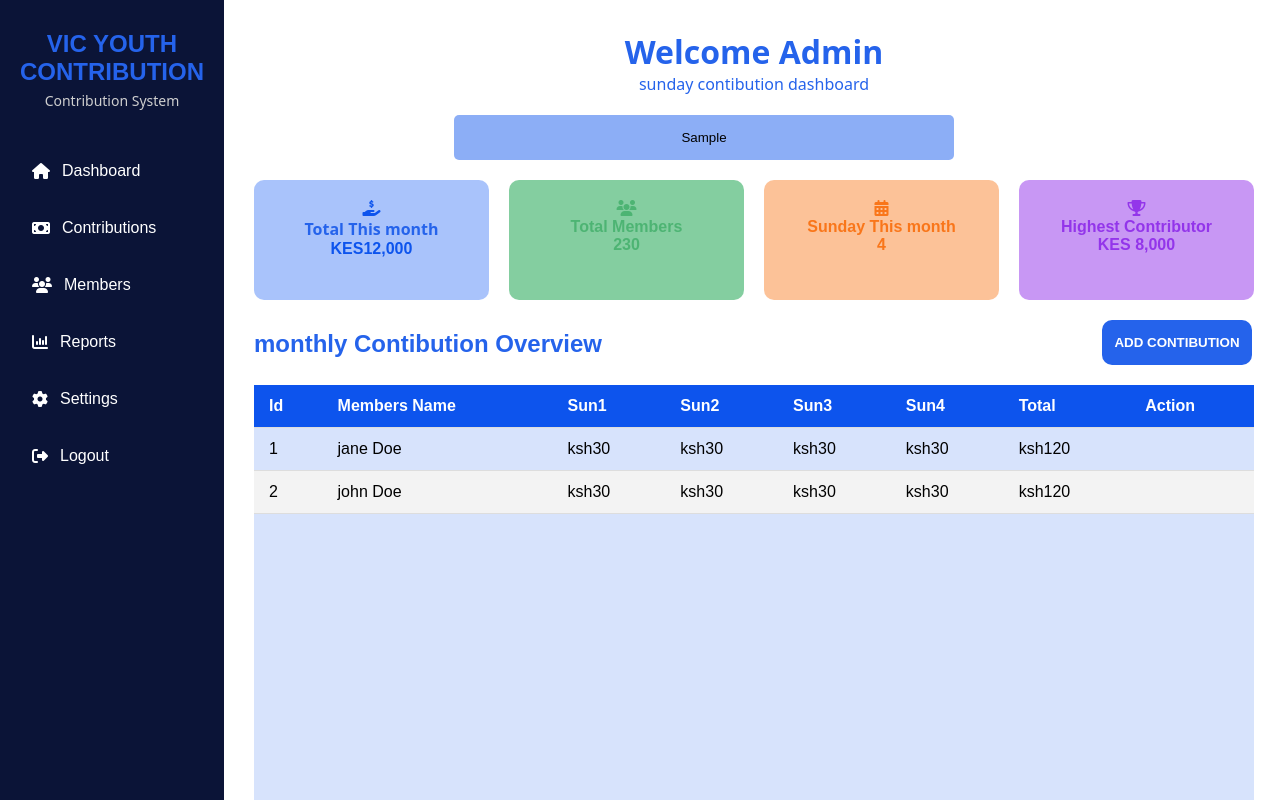
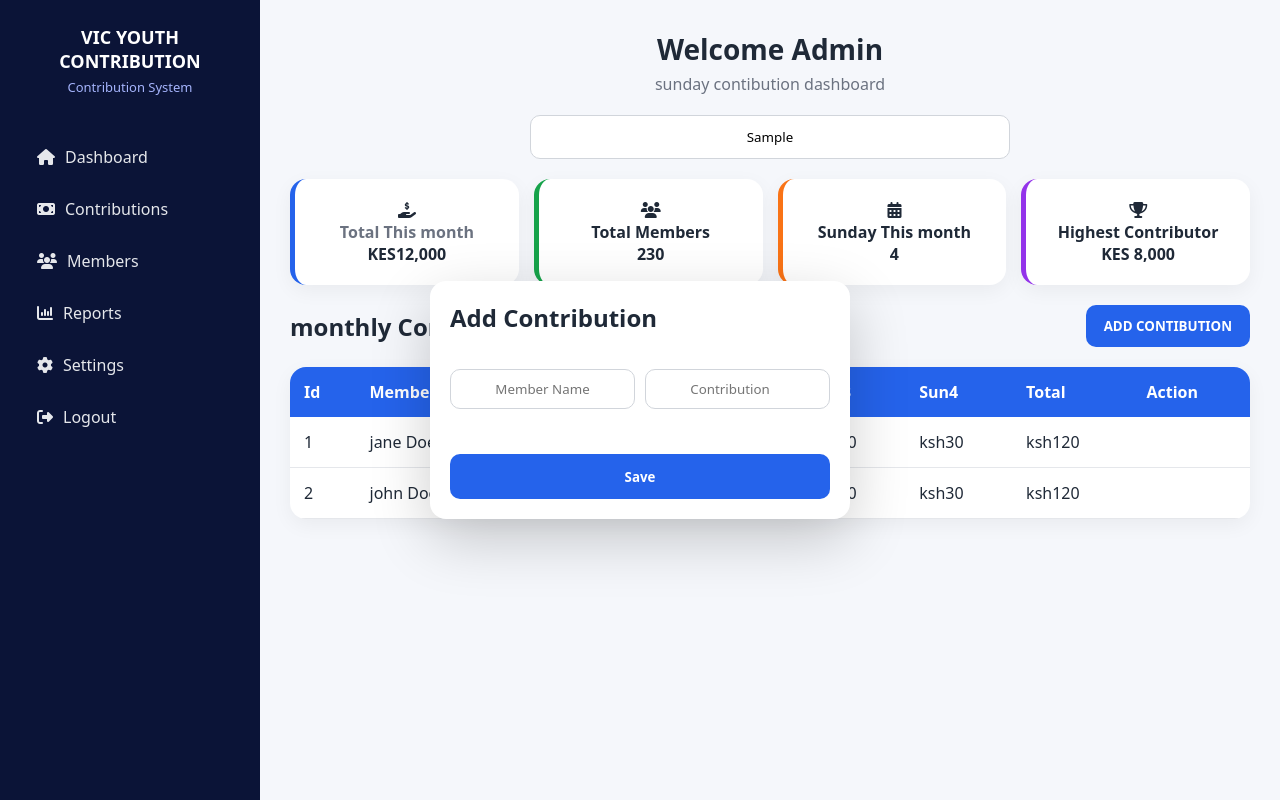
Before and after one commit to ALGORITHIM574/VIC-PROJECT, a plain HTML site: page dashboard.html in a window 1280 px wide. Both pictures are taken after typing "Sample" into the empty fields and a click on the button "ADD CONTIBUTION". Shown: the top 800 px of the page. Drawn offline with Linux system fonts and the light colour scheme.

Commit message:
upgrade to the application

```diff
--- a/css/style.css
+++ b/css/style.css
@@ -1,22 +1,37 @@
+/* =========================
+   RESET + BASE
+========================= */
 * {
   margin: 0;
   padding: 0;
   box-sizing: border-box;
-  font-family: Arial, sans-serif;
+  font-family:
+    system-ui,
+    -apple-system,
+    Segoe UI,
+    Roboto,
+    Arial,
+    sans-serif;
 }
 
 body {
   display: flex;
   min-height: 100vh;
+  background: #f5f7fb;
+  color: #1f2937;
 }
 
-/* Sidebar */
-
+/* =========================
+   SIDEBAR (PROFESSIONAL)
+========================= */
 .sidebar {
-  width: 250px;
+  width: 260px;
   background: #0b1437;
   color: white;
-  padding: 20px;
+  padding: 25px;
+  position: sticky;
+  top: 0;
+  height: 100vh;
 }
 
 .logo {
@@ -25,19 +40,15 @@ body {
 }
 
 .logo h2 {
-  margin-bottom: 5px;
-  transition: transform 0.5s ease;
-}
-.logo h2:hover {
-  cursor: pointer;
-  font-weight: bolder;
-  color: #2563eb;
-  transform: scale(1.1);
+  font-size: 18px;
+  font-weight: 700;
+  color: #ffffff;
 }
 
 .logo p {
-  font-size: 14px;
-  color: #cfcfcf;
+  font-size: 13px;
+  color: #a5b4fc;
+  margin-top: 5px;
 }
 
 .menu {
@@ -45,180 +56,367 @@ body {
 }
 
 .menu li {
-  margin-bottom: 15px;
+  margin-bottom: 10px;
 }
 
 .menu a {
   text-decoration: none;
-  color: white;
+  color: #e5e7eb;
   display: flex;
   align-items: center;
-  gap: 12px;
-  padding: 12px;
-  border-radius: 8px;
+  gap: 10px;
+  padding: 10px 12px;
+  border-radius: 10px;
   transition: 0.3s;
 }
 
 .menu a:hover {
   background: #2563eb;
+  color: white;
 }
 
-/* Main Content */
-
+/* =========================
+   MAIN CONTENT
+========================= */
 .main-content {
   flex: 1;
   padding: 30px;
-  background: white;
 }
-h1,
+
+/* HEADER TEXT */
+h1 {
+  font-size: 28px;
+  font-weight: 700;
+  text-align: center;
+  margin-bottom: 5px;
+}
+
 p {
   text-align: center;
-  font-family:
-    system-ui,
-    -apple-system,
-    BlinkMacSystemFont,
-    "Segoe UI",
-    Roboto,
-    Oxygen,
-    Ubuntu,
-    Cantarell,
-    "Open Sans",
-    "Helvetica Neue",
-    sans-serifs;
-  color: #2563eb;
-}
-input {
-  background-color: #0d54ed79;
-  margin-top: 2%;
-  width: 50%;
-  height: 4%;
-  margin-left: 20%;
-  border-radius: 5px;
-  border: none;
-  text-align: center;
-}
-.divs {
-  margin-top: 2%;
-  margin-bottom: 2%;
-  display: flex;
-  flex-direction: row;
-  gap: 2%;
-}
-.totalMonth {
-  width: 250px;
-  height: 120px;
-  background: #195ff45f;
-  color: white;
-  border-radius: 10px;
-  padding: 20px;
-}
-.totalMonth {
-  color: #0d54ed;
-  font-weight: bold;
-  text-align: center;
-}
-.totalMember {
-  width: 250px;
-  height: 120px;
-  background: #16a34a86;
-  color: white;
-  border-radius: 10px;
-  padding: 20px;
-}
-.totalMember {
-  color: #2aa3579c;
-  font-weight: bold;
-  text-align: center;
-}
-.sunday {
-  width: 250px;
-  height: 120px;
-  background: #f9741670;
-  color: white;
-  border-radius: 10px;
-  padding: 20px;
-}
-.sunday {
-  color: #f97416f7;
-  font-weight: bold;
-  text-align: center;
-}
-.HCB {
-  width: 250px;
-  height: 120px;
-  background: #9233ea81;
-  color: white;
-  border-radius: 10px;
-  padding: 20px;
-}
-.HCB {
-  color: #9233eafa;
-  font-weight: bold;
-  text-align: center;
+  color: #6b7280;
 }
 
-.main {
-  display: flex;
-  flex-direction: row;
-  gap: 50%;
+/* =========================
+   SEARCH INPUT
+========================= */
+input {
+  width: 50%;
+  max-width: 500px;
+  padding: 12px;
+  margin: 20px auto;
+  display: block;
+  border-radius: 10px;
+  border: 1px solid #d1d5db;
+  background: white;
+  text-align: center;
+  outline: none;
+  transition: 0.2s;
 }
 
-h2 {
-  color: #2563eb;
-  padding-top: 10px;
+input:focus {
+  border-color: #2563eb;
+  box-shadow: 0 0 0 3px rgba(37, 99, 235, 0.2);
 }
-button {
-  width: 150px;
-  height: 45px;
-  border-radius: 10px;
-  background-color: #2563eb;
-  color: white;
-  font-weight: bolder;
-  border: none;
-  transition: transform 0.5s ease;
-}
-button:hover {
-  background-color: #0d54ed;
-  transform: scale(1.1);
-}
-/*tables*/
-.tables {
-  margin-top: 2%;
-  width: 100%;
-  height: 100vh;
-  border-radius: 20px;
-  background-color: #0d54ed2a;
-}
-/* tables */
-/* Style the overall table */
-.custom-table {
-  width: 100%;
-  border-collapse: collapse; /* Merges cell borders into a single border */
-  font-family: sans-serif;
+
+/* =========================
+   DASHBOARD CARDS (PRO)
+========================= */
+.divs {
+  display: grid;
+  grid-template-columns: repeat(4, 1fr);
+  gap: 15px;
   margin: 20px 0;
 }
 
-/* Style headers and data cells */
-.custom-table th,
+.totalMonth,
+.totalMember,
+.sunday,
+.HCB {
+  background: white;
+  padding: 20px;
+  border-radius: 16px;
+  box-shadow: 0 6px 20px rgba(0, 0, 0, 0.05);
+  transition: transform 0.2s ease;
+  text-align: center;
+  font-weight: 600;
+}
+
+.totalMonth:hover,
+.totalMember:hover,
+.sunday:hover,
+.HCB:hover {
+  transform: translateY(-5px);
+}
+
+/* COLORS (SOFT PROFESSIONAL) */
+.totalMonth {
+  border-left: 5px solid #2563eb;
+}
+.totalMember {
+  border-left: 5px solid #16a34a;
+}
+.sunday {
+  border-left: 5px solid #f97316;
+}
+.HCB {
+  border-left: 5px solid #9333ea;
+}
+
+/* =========================
+   HEADER SECTION
+========================= */
+.main {
+  display: flex;
+  justify-content: space-between;
+  align-items: center;
+  margin-top: 20px;
+}
+
+/* =========================
+   BUTTON
+========================= */
+button {
+  background: #2563eb;
+  color: white;
+  border: none;
+  padding: 12px 18px;
+  border-radius: 10px;
+  cursor: pointer;
+  font-weight: 600;
+  transition: 0.2s;
+}
+
+button:hover {
+  background: #1d4ed8;
+  transform: scale(1.05);
+}
+
+/* =========================
+   TABLE (MODERN STYLE)
+========================= */
+.tables {
+  margin-top: 20px;
+  overflow-x: auto;
+  background: white;
+  border-radius: 16px;
+  box-shadow: 0 6px 20px rgba(0, 0, 0, 0.05);
+}
+
+.custom-table {
+  width: 100%;
+  border-collapse: collapse;
+  min-width: 700px;
+}
+
+.custom-table th {
+  background: #2563eb;
+  color: white;
+  padding: 14px;
+  text-align: left;
+}
+
 .custom-table td {
-  padding: 12px 15px;
+  padding: 14px;
+  border-bottom: 1px solid #e5e7eb;
+}
+
+.custom-table tbody tr:hover {
+  background: #f3f4f6;
+}
+
+/* =========================
+   MODAL (MODERN POPUP)
+========================= */
+#modal {
+  width: 420px;
+  max-width: 90%;
+  display: none;
+  background: white;
+  border-radius: 16px;
+  padding: 20px;
+  position: fixed;
+  top: 50%;
+  left: 50%;
+  transform: translate(-50%, -50%);
+  box-shadow: 0 20px 60px rgba(0, 0, 0, 0.2);
+  z-index: 1000;
+}
+
+.details {
+  display: flex;
+  gap: 10px;
+  margin-top: 15px;
+}
+
+.details input {
+  flex: 1;
+  padding: 10px;
+  border-radius: 10px;
+  border: 1px solid #d1d5db;
+}
+
+/* =========================
+   RESPONSIVE TABLET
+========================= */
+@media (max-width: 992px) {
+  .divs {
+    grid-template-columns: repeat(2, 1fr);
+  }
+
+  input {
+    width: 70%;
+  }
+}
+
+@media (max-width: 600px) {
+  /* =========================
+     BODY LAYOUT BECOMES COLUMN
+  ========================= */
+  body {
+    flex-direction: column;
+  }
+
+  /* =========================
+     SIDEBAR BECOMES TOP BAR
+  ========================= */
+  .sidebar {
+    width: 100%;
+    height: auto;
+    display: flex;
+    align-items: center;
+    justify-content: space-between;
+    padding: 10px 15px;
+  }
+
+  /* LOGO INLINE */
+  .logo {
+    margin: 0;
+    text-align: left;
+  }
+
+  .logo h2 {
+    font-size: 14px;
+  }
+
+  .logo p {
+    display: none; /* cleaner mobile look */
+  }
+
+  /* MENU BECOMES ROW */
+  .menu {
+    display: flex;
+    gap: 10px;
+    flex-wrap: wrap;
+  }
+
+  .menu li {
+    margin: 0;
+  }
+
+  .menu a {
+    padding: 6px 8px;
+    font-size: 12px;
+  }
+  /* THIS IS FOR THE MEMEMBER FORM /LIST */
+}
+.tables-2 {
+  background: white;
+  border-radius: 15px;
+  padding: 20px;
+  box-shadow: 0 5px 20px rgba(0, 0, 0, 0.08);
+}
+
+.members-table {
+  width: 100%;
+  border-collapse: collapse;
+}
+
+.members-table th {
+  background-color: #2563eb;
+  color: white;
+  padding: 15px;
   text-align: left;
+}
+
+.members-table td {
+  padding: 15px;
   border-bottom: 1px solid #ddd;
 }
 
-/* Style the table header row */
-.custom-table thead tr {
-  background-color: #0d54ed;
-  color: #ffffff;
-  font-weight: bold;
+.members-table tbody tr:hover {
+  background-color: #f1f5f9;
 }
 
-/* Add alternating row colors (Zebra Striping) */
-.custom-table tbody tr:nth-child(even) {
-  background-color: #f3f3f3;
+.main-member {
+  display: flex;
+  justify-content: space-between;
+  align-items: center;
+  margin-top: 25px;
 }
 
-/* Highlight row on hover */
-.custom-table tbody tr:hover {
-  background-color: #f1f1f1;
+.main-member h2 {
+  color: #2563eb;
 }
+
+#btn-2,
+#save {
+  background-color: #2563eb;
+  color: white;
+  width: 170px;
+  height: 45px;
+  border: none;
+  border-radius: 10px;
+  font-weight: bold;
+  cursor: pointer;
+  transition: 0.3s;
+}
+
+#btn-2:hover,
+#save:hover {
+  background-color: #1d4ed8;
+  transform: scale(1.05);
+}
+
+#modal-2 {
+  width: 450px;
+  display: none;
+  background: white;
+  border-radius: 20px;
+  padding: 30px;
+  position: fixed;
+  top: 50%;
+  left: 50%;
+  transform: translate(-50%, -50%);
+  box-shadow: 0 20px 60px rgba(0, 0, 0, 0.25);
+  z-index: 1000;
+}
+
+#modal-2 h2 {
+  text-align: center;
+  color: #2563eb;
+  margin-bottom: 25px;
+}
+
+.details-2 {
+  display: flex;
+  flex-direction: column;
+  gap: 15px;
+}
+
+.details-2 input {
+  height: 45px;
+  padding: 10px;
+  border-radius: 8px;
+  border: 1px solid #d1d5db;
+  outline: none;
+  font-size: 15px;
+}
+
+.details-2 input:focus {
+  border-color: #2563eb;
+}
+
+#save {
+  margin-top: 25px;
+  width: 100%;
+}
--- a/dashboard.html
+++ b/dashboard.html
@@ -30,7 +30,7 @@
           </a>
         </li>
         <li>
-          <a href="#">
+          <a href="members.html">
             <i class="fa-solid fa-users"></i>
             Members
           </a>
@@ -58,7 +58,7 @@
     <div class="main-content">
       <h1>Welcome Admin</h1>
       <p>sunday contibution dashboard</p>
-      <input type="text" placeholder="search member" />
+      <input type="text" placeholder="search member" id="search-member" />
       <div class="divs">
         <div class="totalMonth">
           <i class="fa-solid fa-hand-holding-dollar"></i>
@@ -80,7 +80,7 @@
       </div>
       <div class="main">
         <h2>monthly Contibution Overview</h2>
-        <button>ADD CONTIBUTION</button>
+        <button id="btn">ADD CONTIBUTION</button>
       </div>
       <div class="tables">
         <table class="custom-table">
@@ -120,6 +120,15 @@
           </tbody>
         </table>
       </div>
+      <div id="modal">
+        <h2>Add Contribution</h2>
+        <div class="details">
+          <input type="text" placeholder="Member Name" id="details" />
+          <input type="number" placeholder="Contribution" id="details" />
+        </div>
+        <button id="save">Save</button>
+      </div>
     </div>
+    <script src="js/script.js"></script>
   </body>
 </html>
--- /dev/null
+++ b/js/script.js
@@ -0,0 +1,55 @@
+// CONTRIBUTION MODAL
+const BTN = document.querySelector("#btn");
+const modal = document.querySelector("#modal");
+
+if (BTN && modal) {
+  BTN.addEventListener("click", function () {
+    console.log("contribution added"); //for debugging
+    modal.style.display = "block";
+  });
+}
+// SEARCH MEMBERS
+const search = document.querySelector("#search-member");
+
+if (search) {
+  search.addEventListener("keyup", function (e) {
+    const term = e.target.value.toLowerCase();
+
+    const tbody = document.querySelector("tbody");
+
+    if (!tbody) return;
+
+    const rows = tbody.getElementsByTagName("tr");
+
+    Array.from(rows).forEach(function (row) {
+      const name = row.children[1].textContent.toLowerCase();
+
+      if (name.includes(term)) {
+        row.style.display = "";
+      } else {
+        row.style.display = "none";
+      }
+    });
+  });
+}
+// CLOSE CONTRIBUTION MODAL
+const saveBtn = document.querySelector("#save");
+
+if (saveBtn && modal) {
+  saveBtn.addEventListener("click", function () {
+    console.log("saved"); //for debugging
+    modal.style.display = "none";
+  });
+}
+
+// MEMBER MODAL
+
+const memberBtn = document.querySelector("#btn-2");
+const modal2 = document.querySelector("#modal-2");
+
+if (memberBtn && modal2) {
+  memberBtn.addEventListener("click", function () {
+    console.log("member added"); //for debugging
+    modal2.style.display = "block";
+  });
+}
```
Also changed, not shown: members.html (+58 -0 lines).
